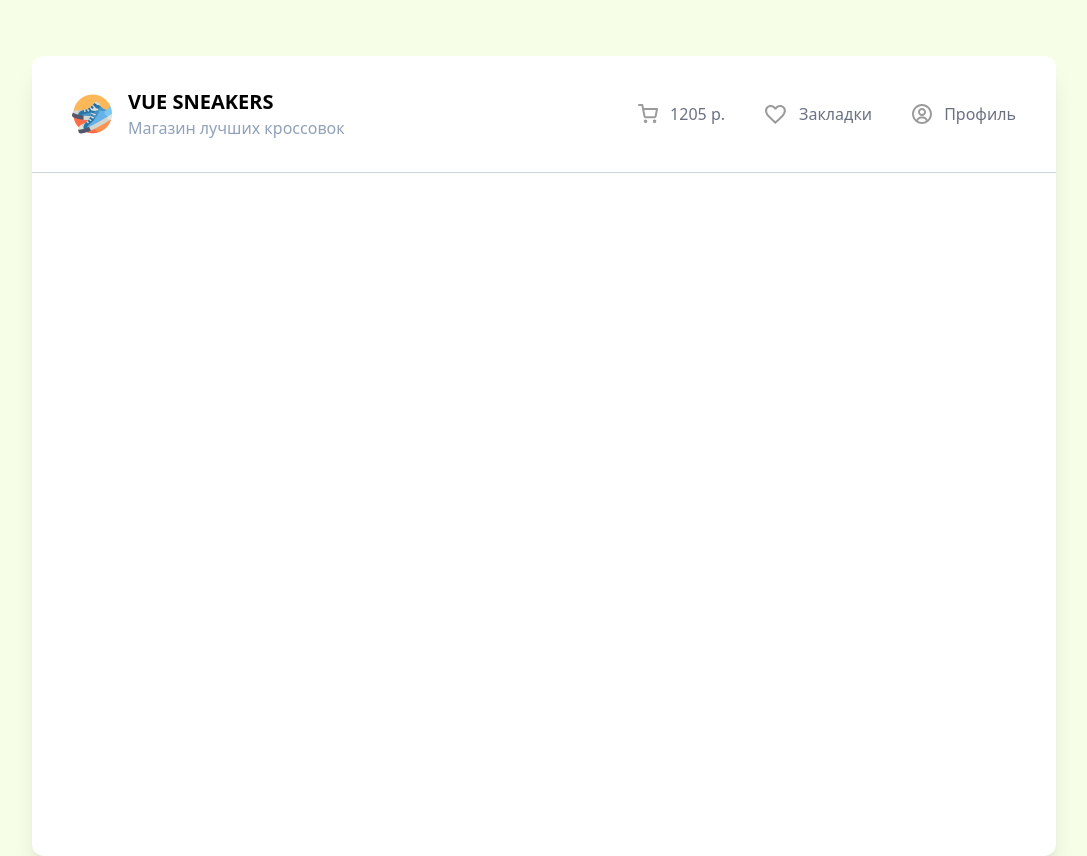
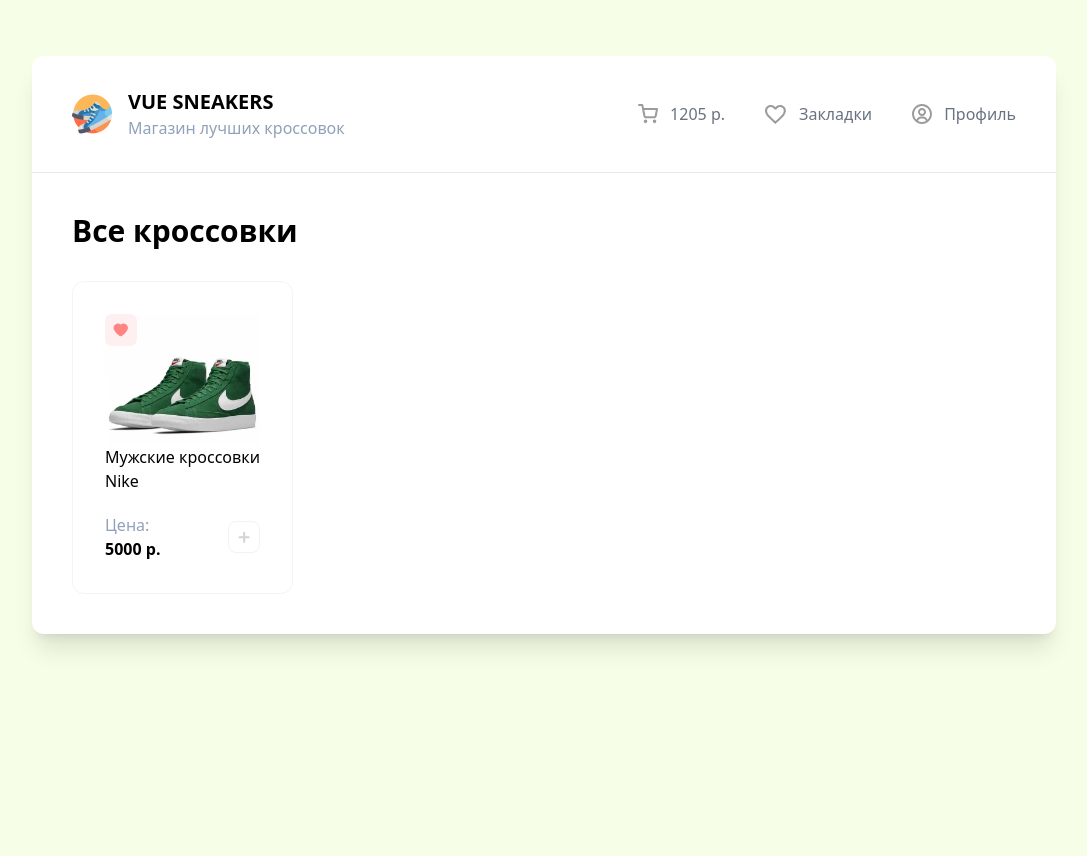
Before and after one commit to TepljakovKirill/Sneakers, a Vue app: page / in a window 1280 px wide. Shown: the whole page, without its empty margins (96-1183 px from the left). After the commit the page ends 800 px from the top, so only its background shows below. Built offline with nearby package versions, Linux system fonts and the light colour scheme.

Commit message:
add CargList

```diff
--- a/src/App.vue
+++ b/src/App.vue
@@ -1,10 +1,17 @@
 <script setup>
 import Header from './components/Header.vue';
+import CardList from './components/CardList.vue';
 </script>
 
 <template>
-  <div class="bg-white w-4/5 m-auto h-screen rounded-xl shadow-xl mt-14">
+  <div class="bg-white w-4/5 m-auto rounded-xl shadow-xl mt-14">
     <Header />
+
+    <div class='p-10'>
+        <h2 class='text-3xl font-bold mb-8'>Все кроссовки</h2>
+      <CardList />
+    </div>
+
   </div>
 </template>
 
--- /dev/null
+++ b/src/components/Card.vue
@@ -0,0 +1,29 @@
+<script setup>
+defineProps({
+  title: String,
+  imageUrl: String,
+  price: Number,
+  isFavorite: Boolean,
+  isAdded: Boolean,
+  onClickAdd: Function,
+  onClickFavorite: Function,
+})
+</script>
+
+<template>
+  <div class='relative border bg-white border-slate-100 rounded-xl p-8 cursor-pointer transition hover:shadow-xl hover:transform hover:-translate-y-2'>
+    <img @click='onClickFavorite' :src="!isFavorite ? '/like-1.svg' : '/like-2.svg'" alt="like" class='absolute top-8 left-8' />
+    <img :src="imageUrl" alt="sneakers">
+    <p mt-2>{{ title }}</p>
+
+    <div class='flex justify-between mt-5'>
+      <div class='flex flex-col'>
+        <span class='text-slate-400'>Цена:</span>
+        <b>{{ price }} р.</b>
+      </div>
+      <img @click='onClickAdd' :src="!isAdded ? '/plus.svg' : './checked.svg'" alt="plus" />
+    </div>
+  </div>
+</template>
+
+<style scoped></style>
--- /dev/null
+++ b/src/components/CardList.vue
@@ -0,0 +1,24 @@
+<script setup>
+import Card from './Card.vue';
+
+const onClickAdd = () => {
+
+}
+
+</script>
+
+<template>
+  <div class='grid grid-cols-4 gap-5'>
+    <Card
+      :price='5000'
+      title='Мужские кроссовки Nike'
+      imageUrl='/sneakers/sneakers-1.jpg'
+      :isAdded='false'
+      :isFavorite='true'
+      :onClickAdd='onClickAdd'
+    />
+  </div>
+
+</template>
+
+<style scoped></style>
--- a/src/components/Header.vue
+++ b/src/components/Header.vue
@@ -2,7 +2,7 @@
 <script setup></script>
 
 <template>
-  <header class="flex justify-between border-b border-slate-300 px-10 py-8">
+  <header class="flex justify-between border-b border-slate-200 px-10 py-8">
     <div class="flex items-center gap-4">
       <img src="/logo.png" alt="logo" class="w-10" />
       <div>
```
